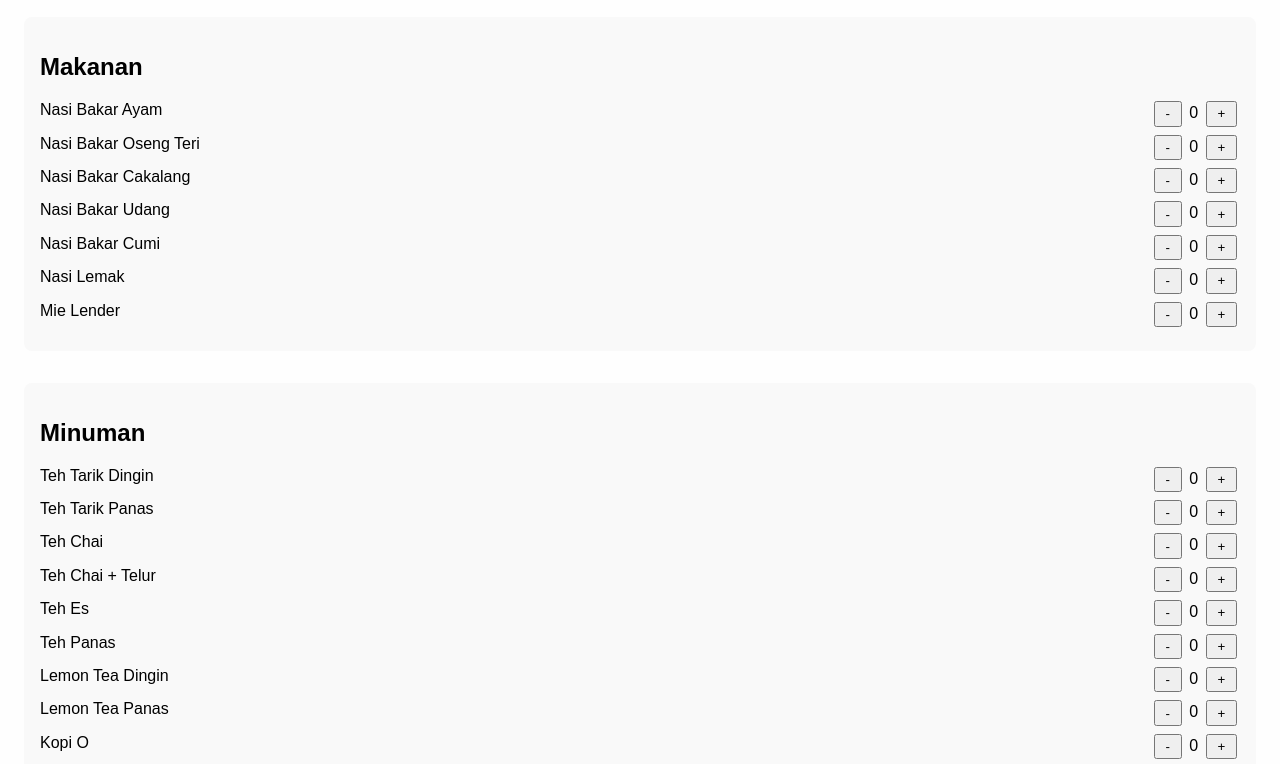
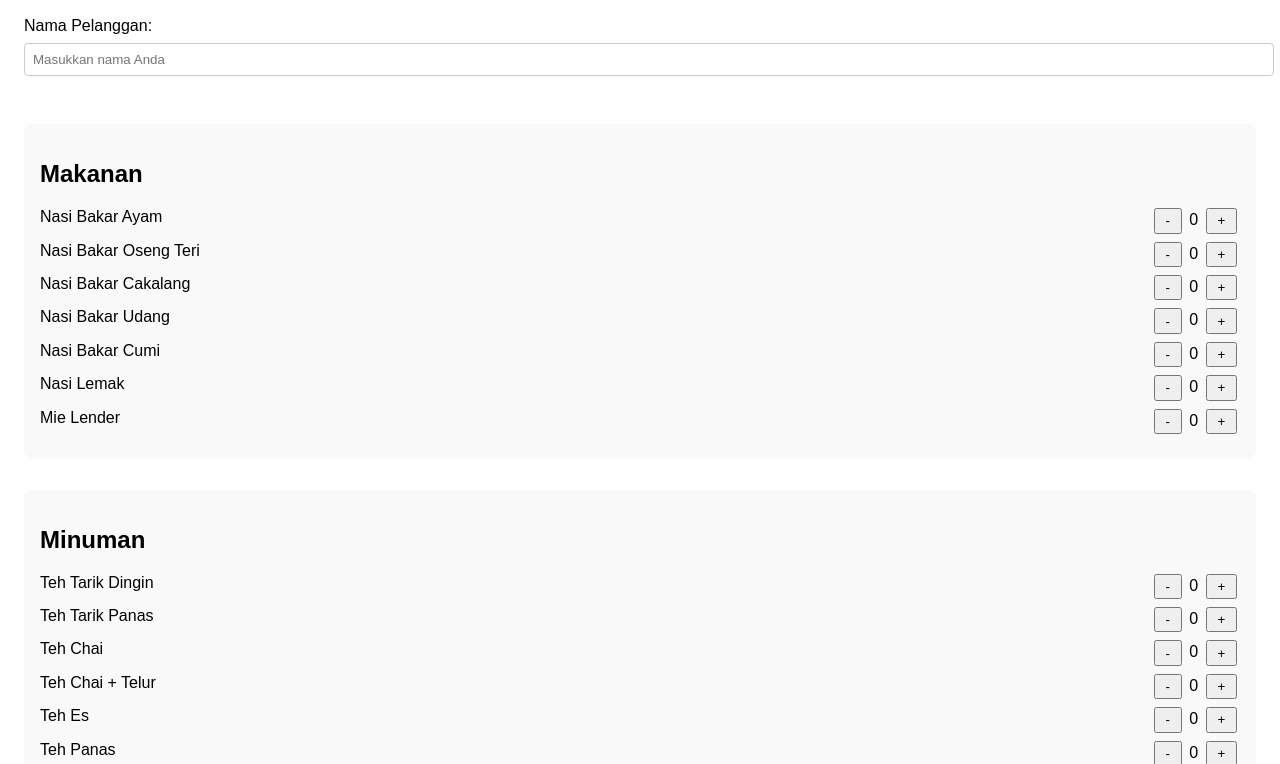
Before and after one commit to Akbaradriandi182/Angkringan-Omahan, a plain HTML site: page index.html in a window 1280 px wide. Shown: the part 97-861 px from the top of the page. Drawn offline with Linux system fonts and the light colour scheme.

Commit message:
Update index.html

```diff
--- a/index.html
+++ b/index.html
@@ -42,10 +42,29 @@
       margin-top: 2rem;
       cursor: pointer;
     }
+    .customer-info {
+      margin-top: 2rem;
+    }
+    .customer-info label {
+      display: block;
+      margin-bottom: 0.5rem;
+    }
+    .customer-info input {
+      width: 100%;
+      padding: 0.5rem;
+      margin-bottom: 1rem;
+      border-radius: 4px;
+      border: 1px solid #ccc;
+    }
   </style>
 </head>
 <body>
   <h1>Menu Order ANGKRINGAN OMAHAN</h1>
+
+  <div class="customer-info">
+    <label for="namaPelanggan">Nama Pelanggan:</label>
+    <input type="text" id="namaPelanggan" placeholder="Masukkan nama Anda" />
+  </div>
 
   <div class="menu-section">
     <h2>Makanan</h2>
@@ -120,7 +139,7 @@
 
     function renderMenu(kategori, idTarget) {
       const container = document.getElementById(idTarget);
-      menu[kategori].forEach((item, index) => {
+      menu[kategori].forEach((item) => {
         const div = document.createElement("div");
         div.className = "menu-item";
         div.innerHTML = `
@@ -142,7 +161,11 @@
     }
 
     function kirimPesan() {
-      let pesan = "*PESANAN ANGKRINGAN OMAHAN*%0A";
+      const namaPelanggan = document.getElementById("namaPelanggan").value.trim();
+      let pesan = `*PESANAN ANGKRINGAN OMAHAN*%0A`;
+      if (namaPelanggan) {
+        pesan += `Nama: ${namaPelanggan}%0A`;
+      }
       for (const kategori in menu) {
         const items = menu[kategori];
         const filtered = items.filter(i => pesanan[i.nama] > 0);
@@ -153,7 +176,7 @@
           });
         }
       }
-      const nomorWA = "+6285293770570";
+      const nomorWA = "6282177183778";
       window.open(`https://wa.me/${nomorWA}?text=${pesan}`, "_blank");
     }
 
```
